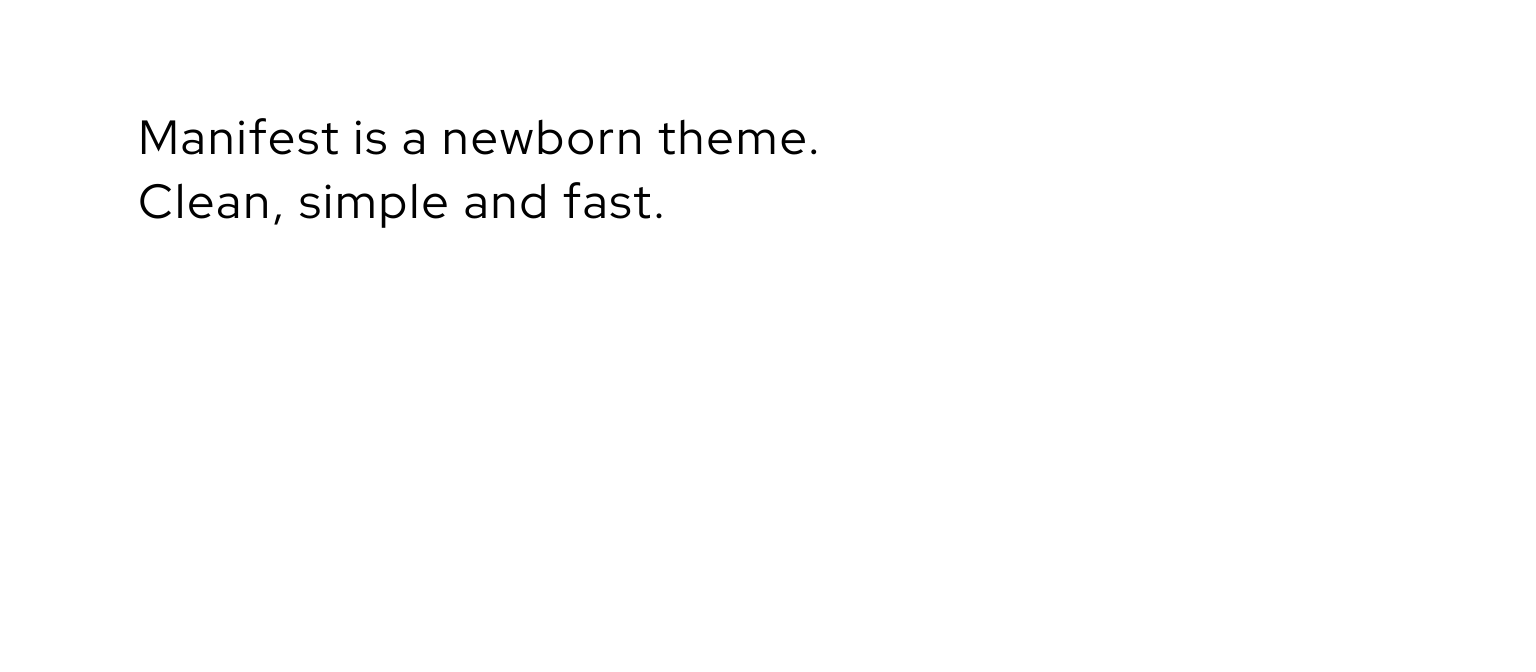
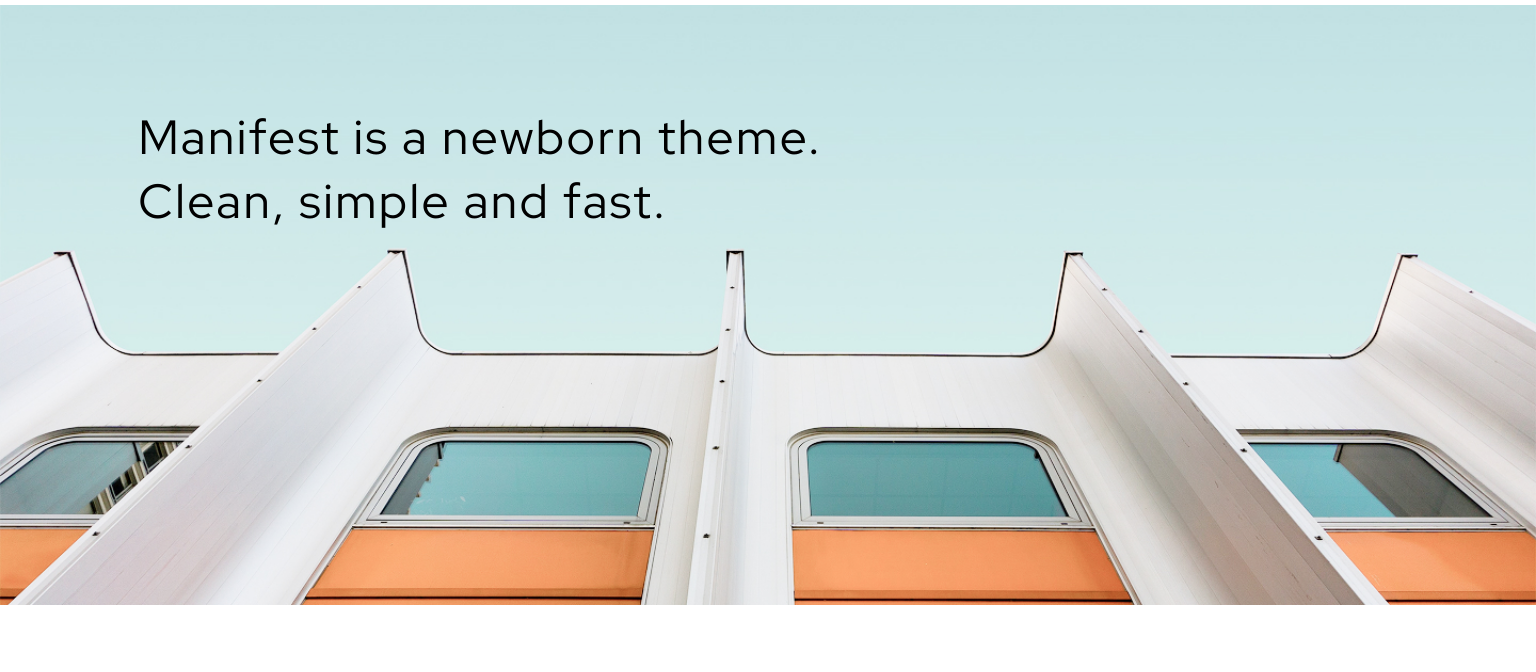
Before and after one commit to dmytro-choma/homework-manifest, a plain HTML site: page index.html in a window 1536 px wide. Shown: the part 55-727 px from the top of the page. Drawn offline with Linux system fonts and the light colour scheme; the site is published under a folder, as on GitHub Pages, so addresses that start at the root find nothing.

Commit message:
minor fixes

```diff
--- a/scss/layout/_hero.scss
+++ b/scss/layout/_hero.scss
@@ -1,7 +1,7 @@
 .hero-section {
   min-height: 500px;
   height: 100%;
-  background-image: url('/assets/img/hero-bg-image-mobile.jpg');
+  background-image: url('../assets/img/hero-bg-image-mobile.jpg');
   background-size: cover;
   background-position: bottom;
   margin-bottom: 70px;
@@ -9,7 +9,7 @@
   @media screen and (min-width: 768px) {
     min-height: 320px;
     height: 100%;
-    background-image: url('/assets/img/hero-bg-image-tablet.jpg');
+    background-image: url('../assets/img/hero-bg-image-tablet.jpg');
     background-size: cover;
     background-position: bottom;
   }
@@ -17,7 +17,7 @@
   @media screen and (min-width: 1440px) {
     min-height: 600px;
     height: 100%;
-    background-image: url('/assets/img/hero-bg-image-desktop.jpg');
+    background-image: url('../assets/img/hero-bg-image-desktop.jpg');
     background-size: cover;
     background-position: bottom;
   }
```
Also changed, not shown: css/main.min.css, 1 other file.
